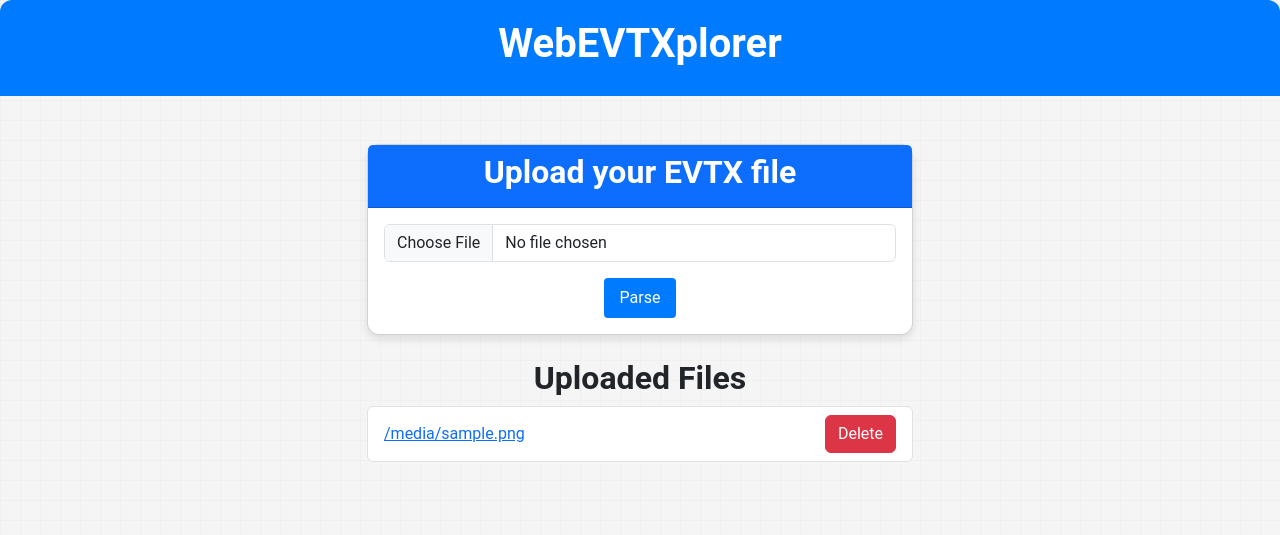
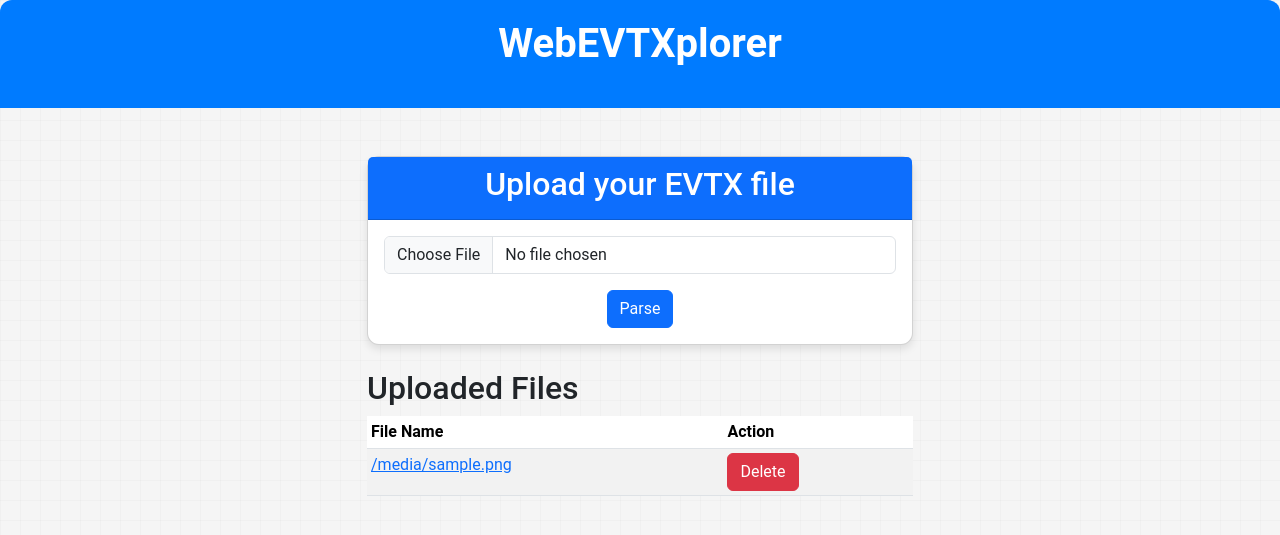
Before and after one commit to 4na7i1/WebEVTXplorer, a Flask app: template templates/upload.html in a window 1280 px wide. Shown: the top 535 px of the page. Run offline with Flask 3, Linux system fonts and the light colour scheme; the template is opened without the code that fills it: most values are stand-ins (such as "Sample title", 1, 10 or a date in 2020); some libraries are stand-ins or nearby versions.

Commit message:
minor change

```diff
--- a/templates/upload.html
+++ b/templates/upload.html
@@ -1,21 +1,17 @@
 <!DOCTYPE html>
 <html>
+
 <head>
-    <title>EVTX Parser</title>
+    <title>WebEVTXplorer</title>
     <!-- Include Bootstrap CSS -->
-    <link rel="stylesheet" href="https://cdnjs.cloudflare.com/ajax/libs/twitter-bootstrap/5.3.0/css/bootstrap.min.css">
+    <link href="https://cdn.jsdelivr.net/npm/bootstrap@5.3.2/dist/css/bootstrap.min.css" rel="stylesheet"
+        integrity="sha384-T3c6CoIi6uLrA9TneNEoa7RxnatzjcDSCmG1MXxSR1GAsXEV/Dwwykc2MPK8M2HN" crossorigin="anonymous">
     <style>
         body {
             font-family: 'Roboto', sans-serif;
             background-color: #f5f5f5;
-            background-image: linear-gradient(to right, rgba(0,0,0,0.02) 1px, transparent 1px), linear-gradient(to bottom, rgba(0,0,0,0.02) 1px, transparent 1px);
+            background-image: linear-gradient(to right, rgba(0, 0, 0, 0.02) 1px, transparent 1px), linear-gradient(to bottom, rgba(0, 0, 0, 0.02) 1px, transparent 1px);
             background-size: 20px 20px;
-        }
-
-        h1, h2 {
-            font-weight: bold;
-            text-align: center;
-            /* margin-bottom: 20px; */
         }
 
         .header {
@@ -24,6 +20,11 @@
             padding: 20px;
             border-top-left-radius: 12px;
             border-top-right-radius: 12px;
+        }
+
+        h1 {
+            font-weight: bold;
+            text-align: center;
             margin-bottom: 20px;
         }
 
@@ -45,20 +46,23 @@
             background-color: #0056b3;
         }
 
-        .file-actions {
-            display: flex;
-            align-items: center;
-        }
-
         .file-actions button {
             margin-left: 8px;
         }
 
         .list-group {
-            column-count: 2;
+            display: grid;
+            grid-template-columns: repeat(2, 1fr);
+            gap: 5px;
+        }
+
+        .list-group a {
+            display: block;
+            text-decoration: none;
         }
     </style>
 </head>
+
 <body>
     <div class="header">
         <h1>WebEVTXplorer</h1>
@@ -77,7 +81,7 @@
                                 <input type="file" class="form-control" name="evtx_file" accept=".evtx">
                             </div>
                             <div class="text-center">
-                                <button type="submit" class="file-upload-btn">Parse</button>
+                                <button type="submit" class="btn btn-primary">Parse</button>
                             </div>
                         </form>
                     </div>
@@ -85,26 +89,38 @@
 
                 <div class="mt-4">
                     <h2>Uploaded Files</h2>
-                    <ul class="list-group" id="uploadedFilesList">
+                    <table class="table table-striped table-hover table-sm">
+                        <thead>
+                            <tr>
+                                <th>File Name</th>
+                                <th>Action</th>
+                            </tr>
+                        </thead>
+                        <tbody>
                             {% for filename in uploaded_files %}
-                        <li class="list-group-item d-flex justify-content-between align-items-center">
+                            <tr>
+                                <td>
                                     <a href="#" onclick="handleFileClick('{{ filename }}')">{{ filename }}</a>
-                            <form id="hiddenForm_{{ filename }}" action="/send_filename" method="post" enctype="multipart/form-data" style="display: none;">
+                                    <form id="hiddenForm_{{ filename }}" action="/send_filename" method="post"
+                                        enctype="multipart/form-data" style="display: none;">
                                         <input type="hidden" name="filename" value="{{ filename }}">
                                     </form>
-                            <div class="file-actions">
-                                <button class="btn btn-danger" onclick="handleDeleteClick('{{ filename }}')">Delete</button>
-                            </div>
-                        </li>
+                                </td>
+                                <td>
+                                    <button class="btn btn-danger"
+                                        onclick="handleDeleteClick('{{ filename }}')">Delete</button>
+                                </td>
+                            </tr>
                             {% endfor %}
-                    </ul>
+                        </tbody>
+                    </table>
                 </div>
             </div>
         </div>
     </div>
-
-    <!-- Include Bootstrap JS -->
-    <script src="https://cdnjs.cloudflare.com/ajax/libs/twitter-bootstrap/5.3.0/js/bootstrap.bundle.min.js"></script>
+    <script src="https://cdn.jsdelivr.net/npm/bootstrap@5.3.2/dist/js/bootstrap.bundle.min.js"
+        integrity="sha384-C6RzsynM9kWDrMNeT87bh95OGNyZPhcTNXj1NW7RuBCsyN/o0jlpcV8Qyq46cDfL"
+        crossorigin="anonymous"></script>
 
     <script>
         function handleFileClick(filename) {
@@ -138,4 +154,5 @@
         };
     </script>
 </body>
+
 </html>
```
Also changed, not shown: templates/result.html (+34 -8 lines). Lines whose indentation alone changed are shown as unchanged.
